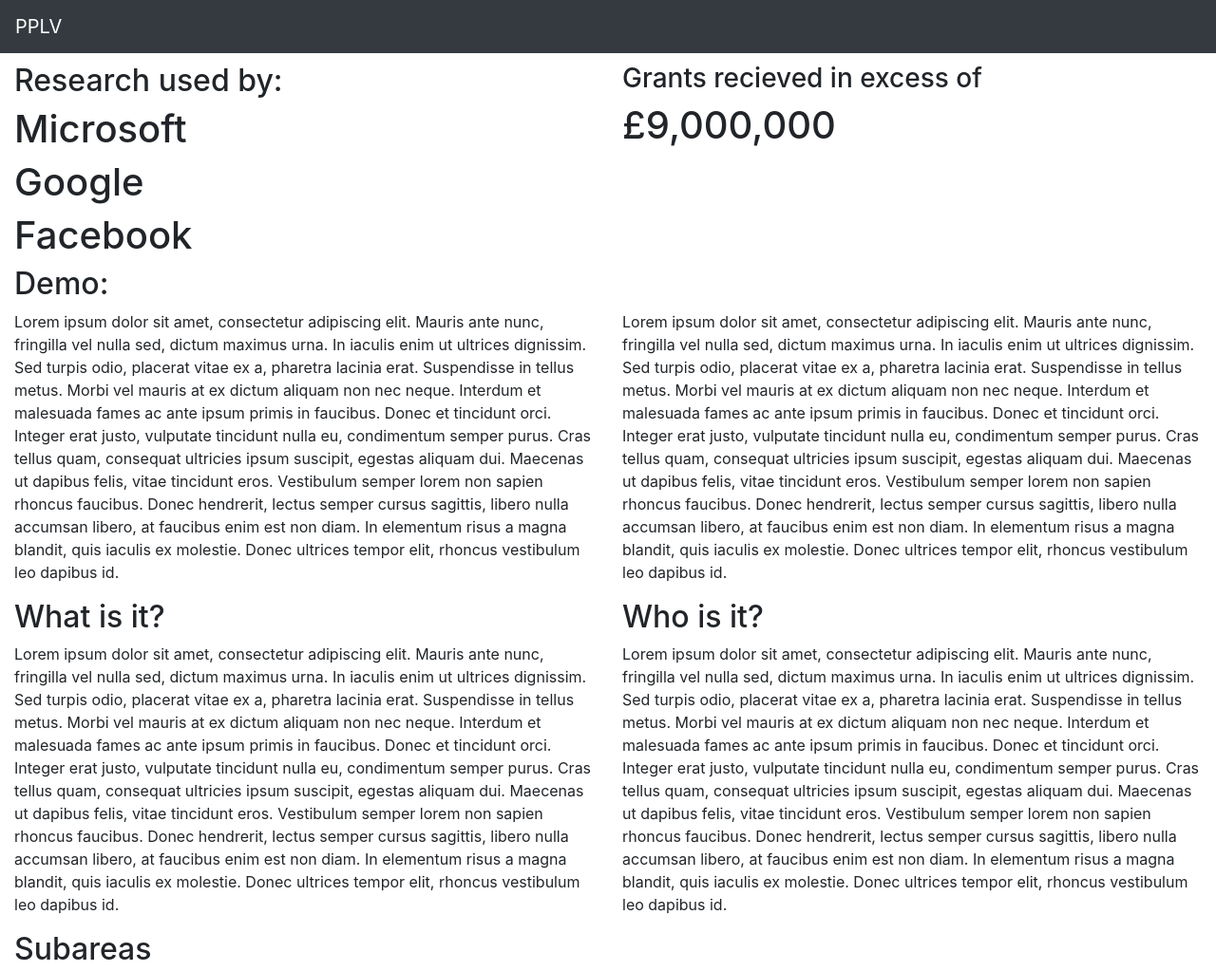
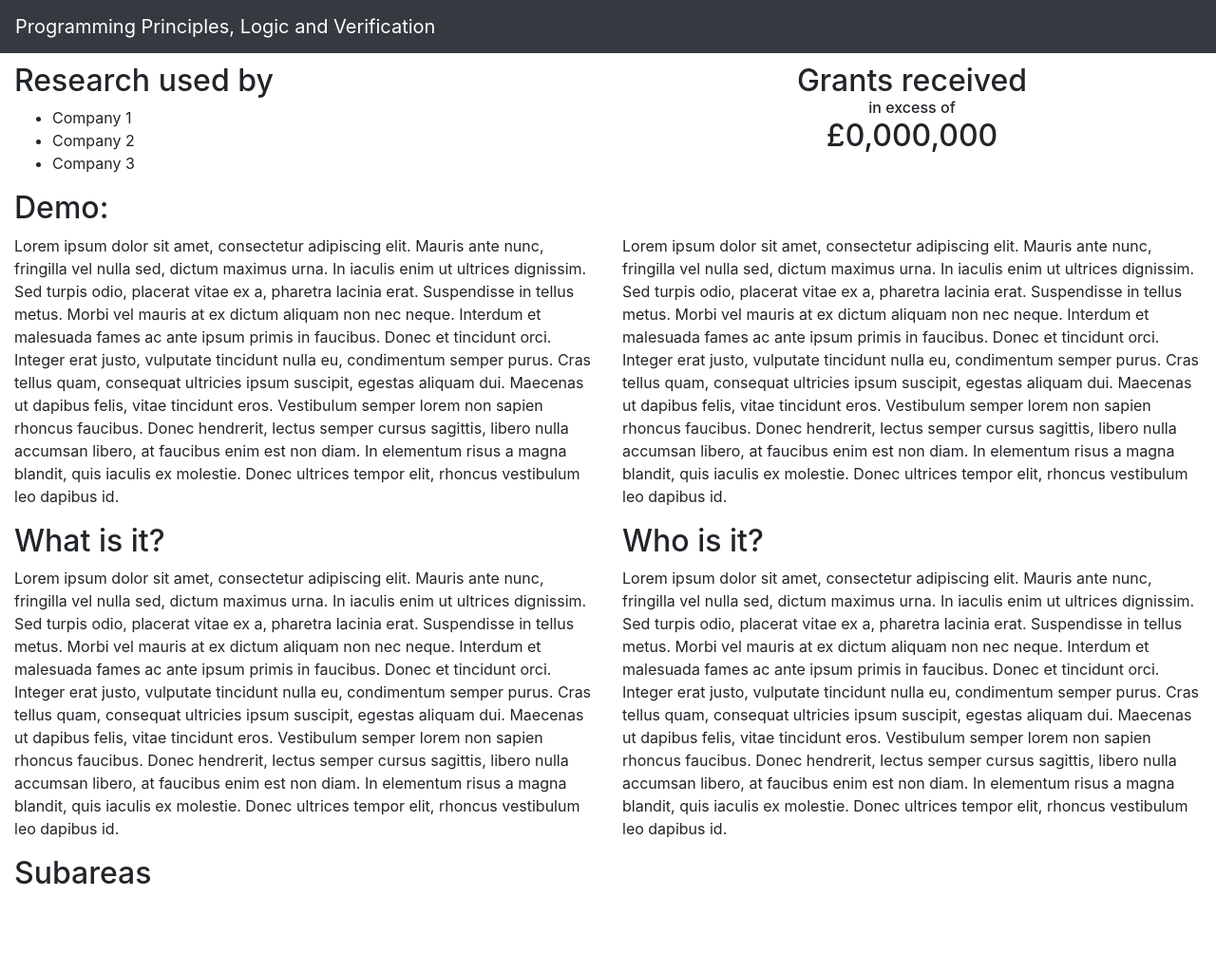
Before and after one commit to ucl-engs101p-cs-19-17/pplv-site, a website: page index.html in a window 1280 px wide. Shown: the whole page at 95% size. After the commit the page ends 948 px from the top, so only its background shows below. Drawn offline with nearby package versions, Linux system fonts and the light colour scheme; files that its build step writes are made by us from their sources.

Commit message:
setup gulpfile

```diff
--- a/index.html
+++ b/index.html
@@ -4,26 +4,31 @@
     <meta charset="utf-8">
     <title>Programming Principles, Logic and Verification</title>
     <link rel="stylesheet" href="node_modules/bootstrap/dist/css/bootstrap.css">
-    <link rel="stylesheet" href="style/style.css">
+    <link rel="stylesheet" href="css/style.css">
   </head>
   <body>
     <div class="container-fluid">
 
       <nav class="navbar fixed-top navbar-dark bg-dark">
-        <a class="navbar-brand" href="#">PPLV</a>
+        <a class="navbar-brand" href="#">Programming Principles, Logic and Verification</a>
       </nav>
 
       <div class="row">
         <div class="col-sm">
-          <h2>Research used by:</h2>
-          <h1>Microsoft</h1>
-          <h1>Google</h1>
-          <h1>Facebook</h1>
+          <h2>Research used by</h2>
+          <ul>
+            <li>Company 1</li>
+            <li>Company 2</li>
+            <li>Company 3</li>
+          </ul>
         </div>
 
-        <div class="col-sm">
-          <h3>Grants recieved in excess of</h3>
-          <h1>£9,000,000</h1>
+        <div class="col-sm grants-received">
+          <h2>
+            <span class="line-1">Grants received</span>
+            <span class="line-2">in excess of</span>
+            <span class="line-3">£0,000,000</span>
+          </h2>
         </div>
       </div>
 
--- a/package.json
+++ b/package.json
@@ -2,6 +2,8 @@
   "name": "pplv-site",
   "author": "Leo McArdle <leo.mcardle.17@ucl.ac.uk>",
   "dependencies": {
-    "bootstrap": "^4.0.0-beta.2"
+    "bootstrap": "^4.0.0-beta.2",
+    "gulp": "^3.9.1",
+    "gulp-sass": "^3.1.0"
   }
 }
--- /dev/null
+++ b/scss/style.scss
@@ -0,0 +1,13 @@
+body {
+  padding-top: 66px;
+}
+
+.grants-received {
+  text-align: center;
+  span {
+    display: block;
+  }
+  .line-2 {
+    font-size: 0.5em;
+  }
+}
```
Also changed, not shown: gulpfile.js (added, +12 -0 lines), style/style.css (deleted), 4 other files.
